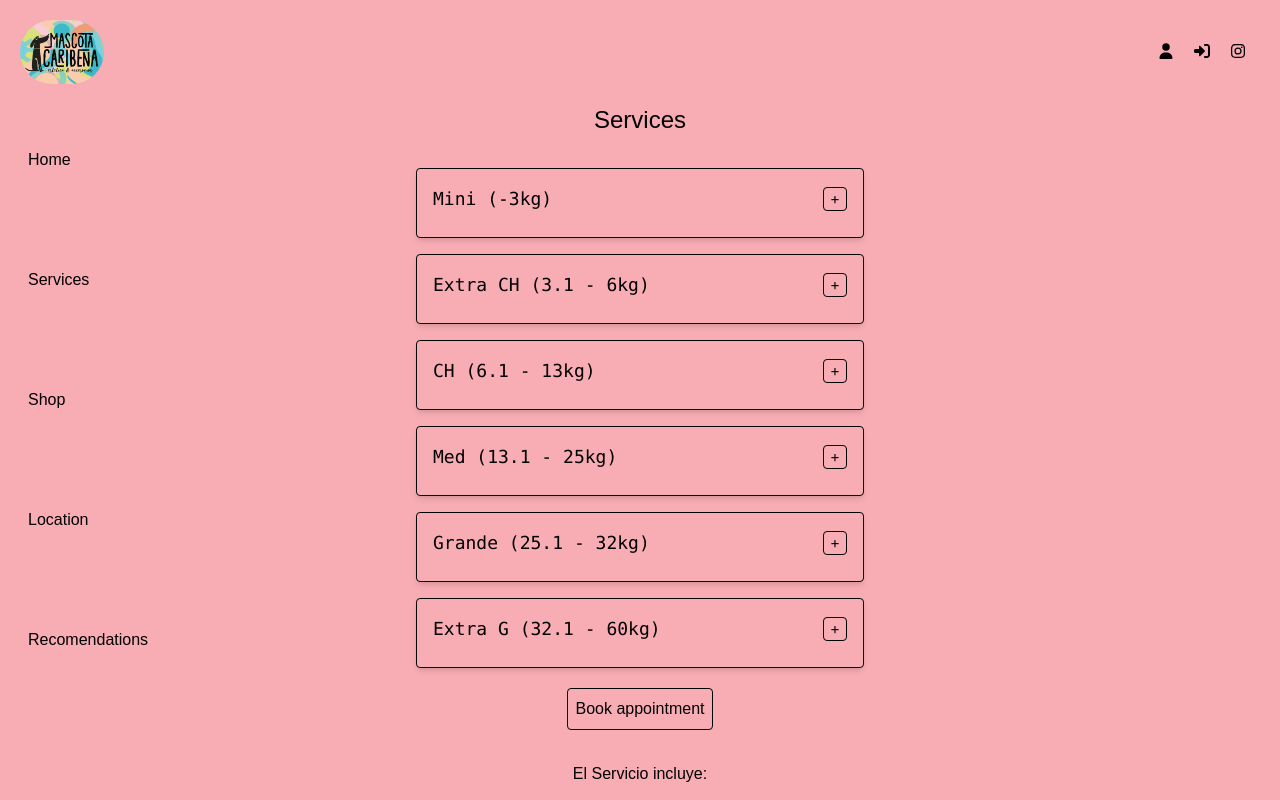
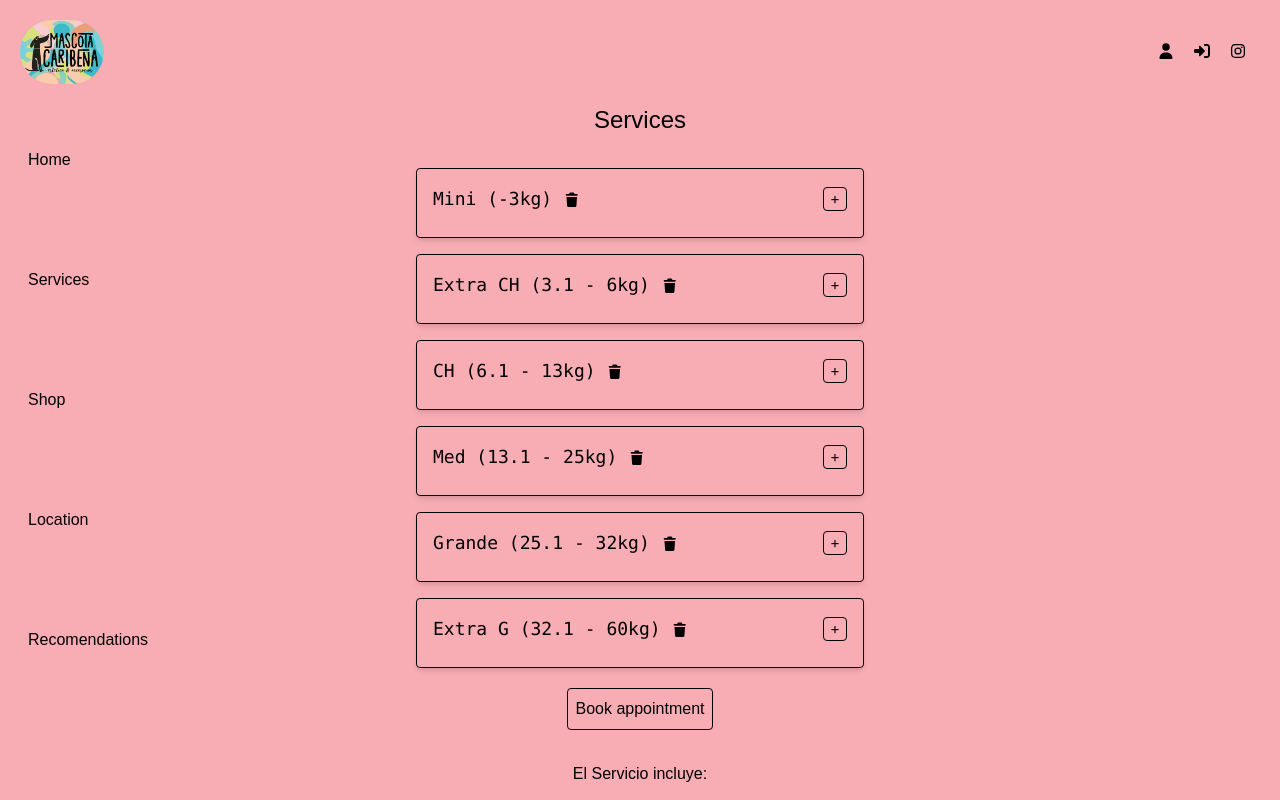
Before and after one commit to Panchita1989/mascota-caribena, a Next.js app: page /services in a window 1280 px wide. Shown: the top 800 px of the page. Built offline with nearby package versions, Linux system fonts and the light colour scheme; a web font is replaced by a local one.

Commit message:
added trash icon to clients card

```diff
--- a/src/app/ui/components/molecules/cards.jsx
+++ b/src/app/ui/components/molecules/cards.jsx
@@ -1,6 +1,9 @@
 'use client'
 
 import { useState } from 'react'
+import { FontAwesomeIcon } from '@fortawesome/react-fontawesome'
+import { faTrash } from '@fortawesome/free-solid-svg-icons'
+
 
 export default function Card({title, children, className}){
 
@@ -16,7 +19,7 @@
             <div className='flex flex-col items-center mb-4 font-mono min-w-100'>
                 <div className="border rounded p-4 max-w-md w-full shadow-md">
                     <div className="flex justify-between items-center mb-2">
-                        <h2 className="text-lg">{title}</h2>
+                        <h2 className="text-lg">{title} <FontAwesomeIcon icon={faTrash} className='text-sm'/> </h2>
                         <button
                             onClick={handleClick}
                             className="border rounded text-sm w-6 h-6 flex items-center justify-center md:cursor-pointer"
```
